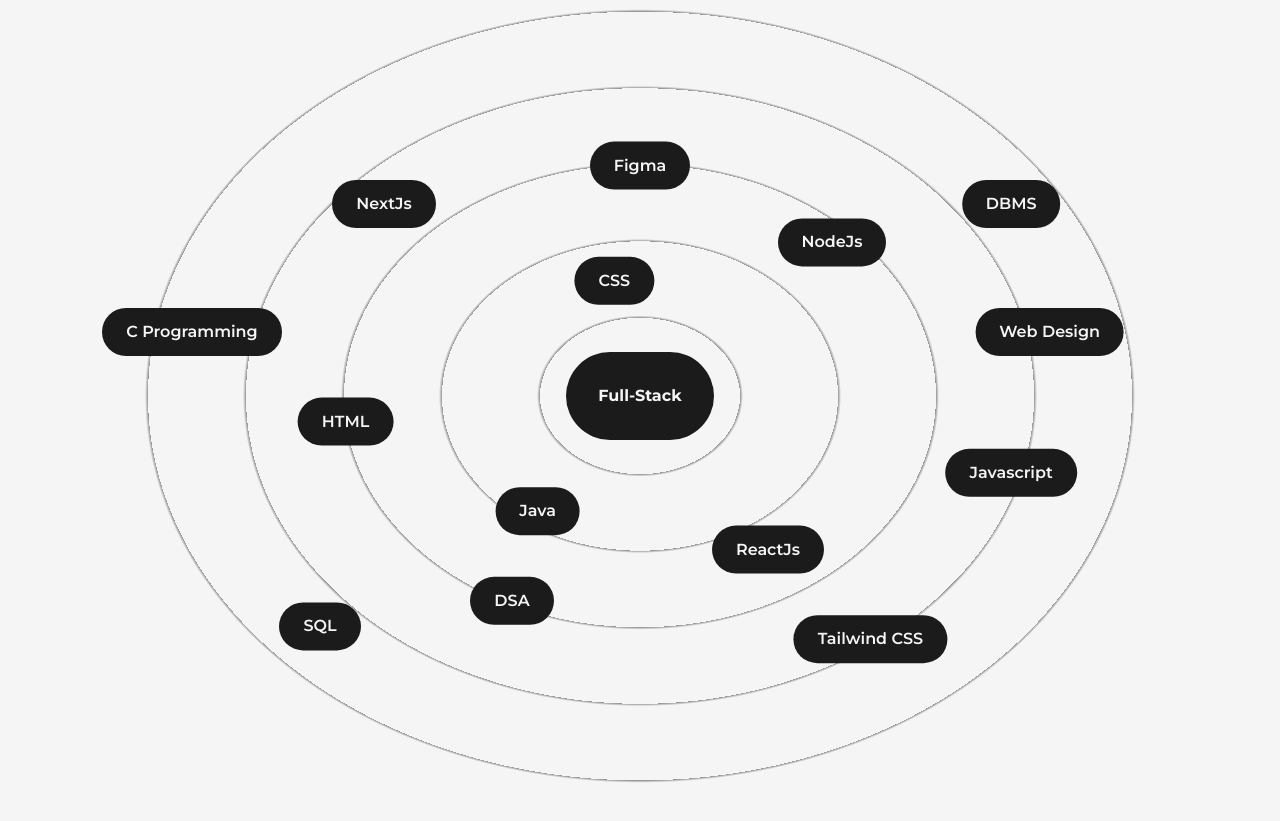
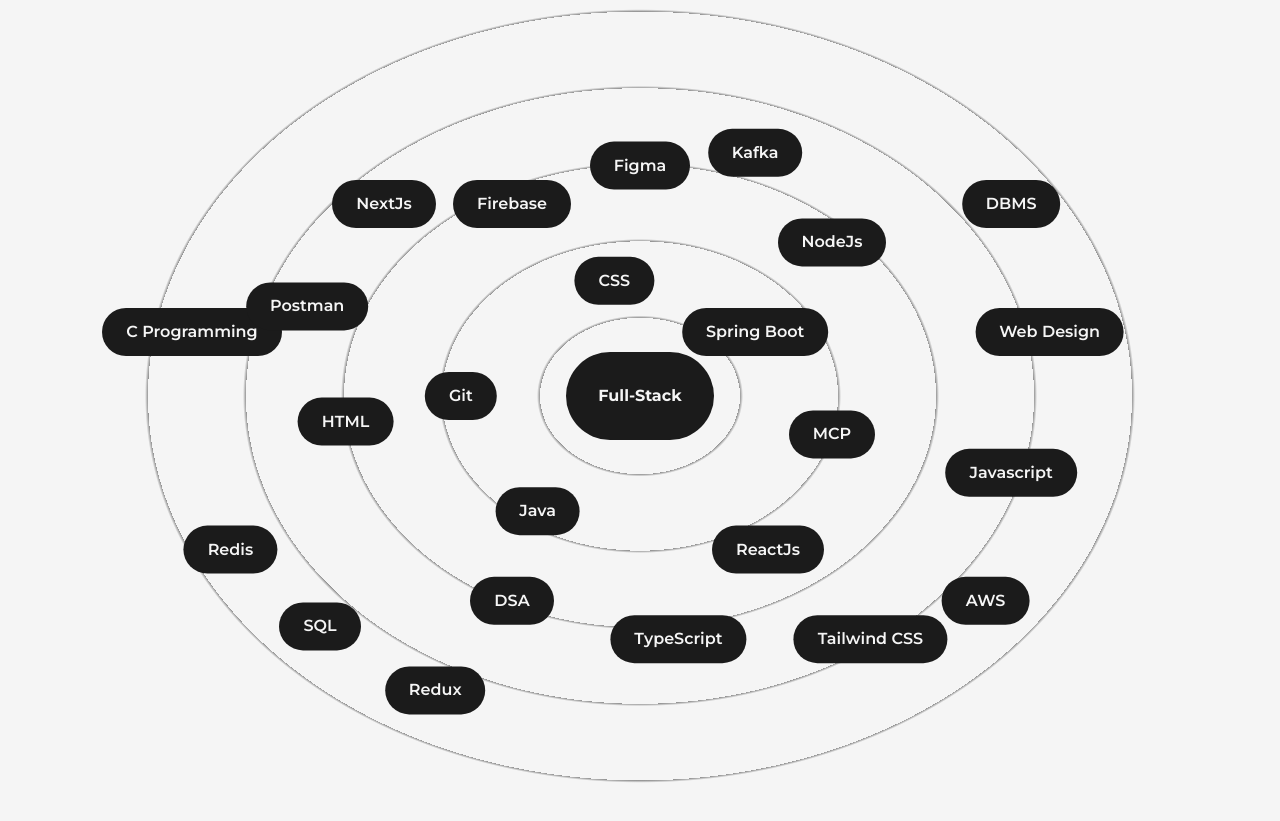
Before and after one commit to Naveee08/Naveen-Kumar-Portfolio, a Next.js app: page /about in a window 1280 px wide. Shown: the part 1320-2141 px from the top of the page. Built offline with nearby package versions, Linux system fonts and the light colour scheme.

Commit message:
Update Skills.js
Update the latest skills

```diff
--- a/src/components/Skills.js
+++ b/src/components/Skills.js
@@ -42,7 +42,7 @@
             Full-Stack
 
 
-        </motion.div>
+</motion.div>
         <Skill name="CSS" x="-2vw" y="-9vw" />
         <Skill name="Java" x="-8vw" y="9vw" />
         <Skill name="HTML" x="-23vw" y="2vw" />
@@ -57,7 +57,16 @@
         <Skill name="NodeJs" x="15vw" y="-12vw" />
         <Skill name="C Programming" x="-35vw" y="-5vw" />
         <Skill name="DSA" x="-10vw" y="16vw" />
-
+        <Skill name="TypeScript" x="3vw" y="19vw" />
+        <Skill name="Redux" x="-16vw" y="23vw" />
+        <Skill name="Spring Boot" x="9vw" y="-5vw" />
+        <Skill name="AWS" x="27vw" y="16vw" />
+        <Skill name="Redis" x="-32vw" y="12vw" />
+        <Skill name="MCP" x="15vw" y="3vw" />
+        <Skill name="Kafka" x="9vw" y="-19vw" />
+        <Skill name="Firebase" x="-10vw" y="-15vw" />
+        <Skill name="Git" x="-14vw" y="0vw" />
+        <Skill name="Postman" x="-26vw" y="-7vw" />
        </div>
 
        </>
```
